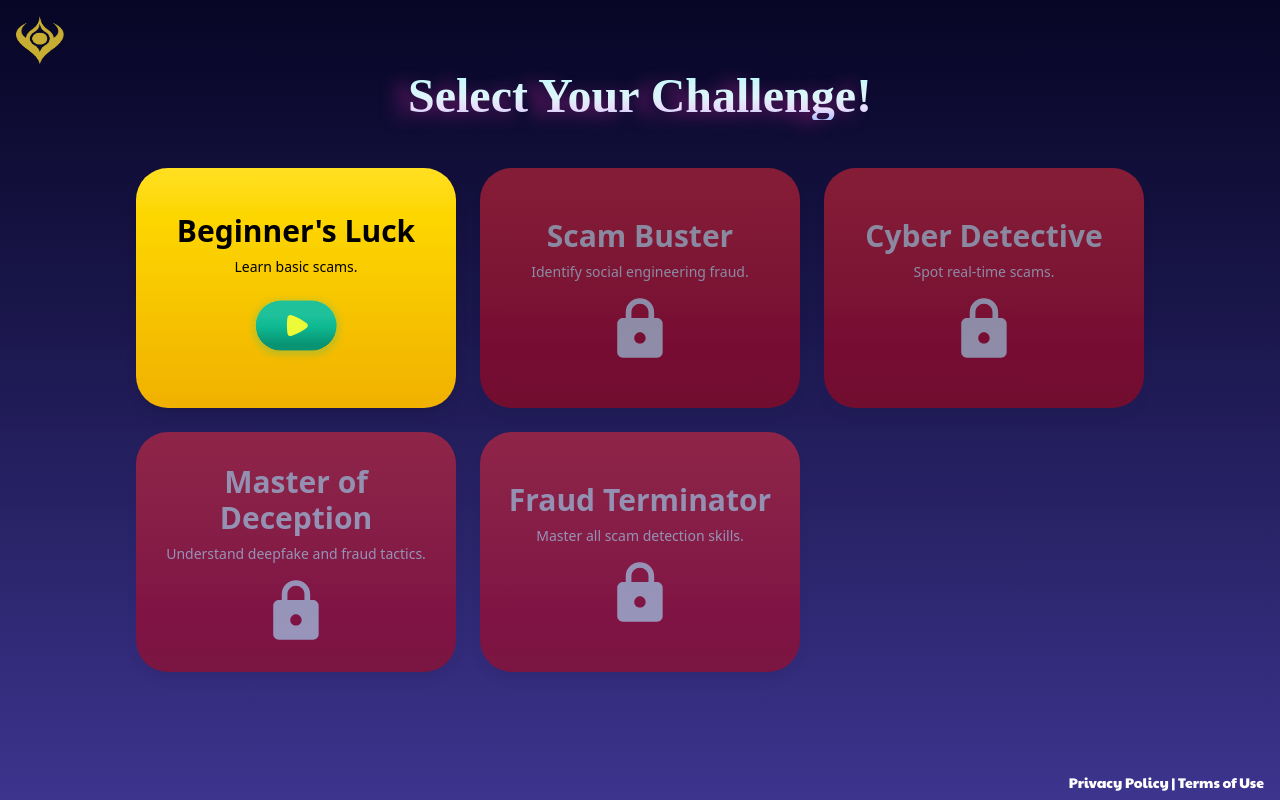
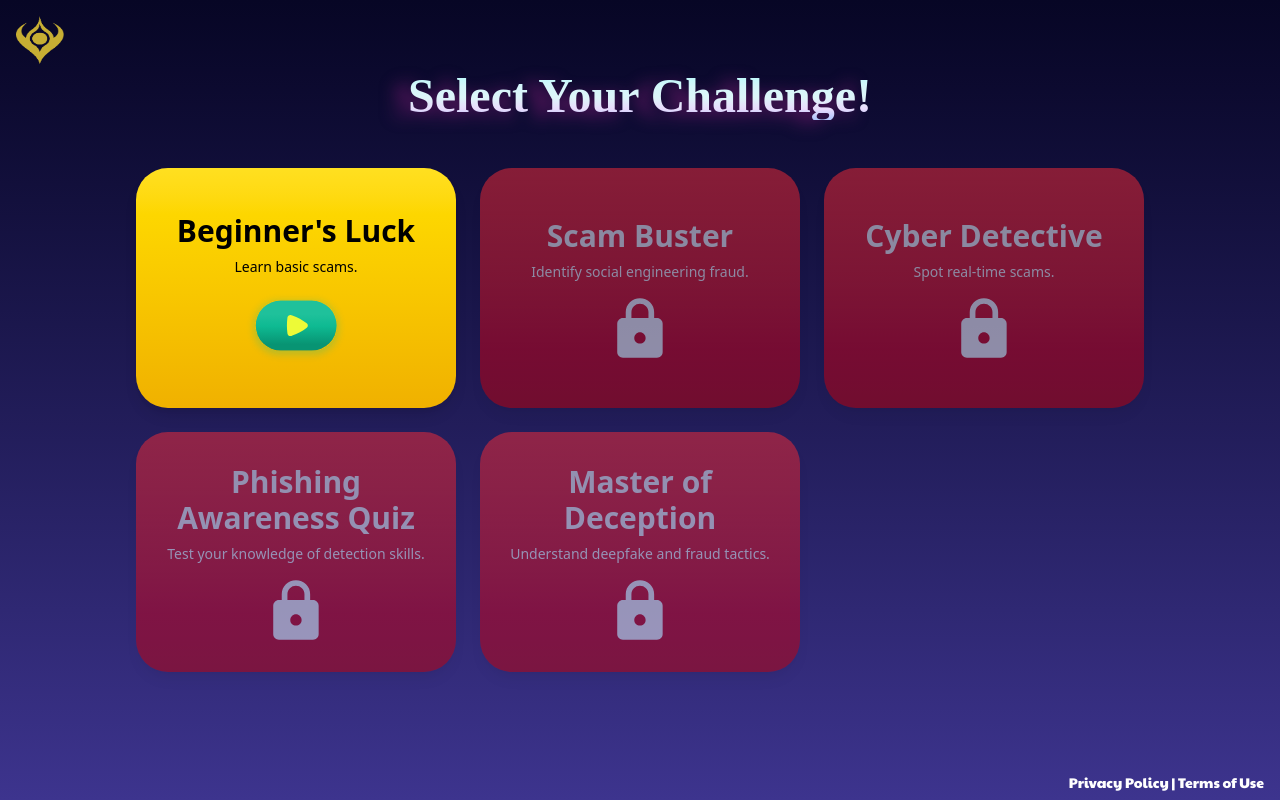
Before and after one commit to skndash96/prgy-idfc-4, a React (Vite) app: page /levels in a window 1280 px wide. Built offline with nearby package versions, Linux system fonts and the light colour scheme; a web font is replaced by a local one.

Commit message:
levels updated

```diff
--- a/src/pages/Levels.jsx
+++ b/src/pages/Levels.jsx
@@ -22,14 +22,14 @@ const initialLevels = [
   },
   {
     id: 4,
-    name: "Master of Deception",
-    description: "Understand deepfake and fraud tactics.",
+    name: "Phishing Awareness Quiz",
+    description: "Test your knowledge of detection skills.",
     unlocked: false,
   },
   {
     id: 5,
-    name: "Fraud Terminator",
-    description: "Master all scam detection skills.",
+    name: "Master of Deception",
+    description: "Understand deepfake and fraud tactics.",
     unlocked: false,
   },
 ];
```
